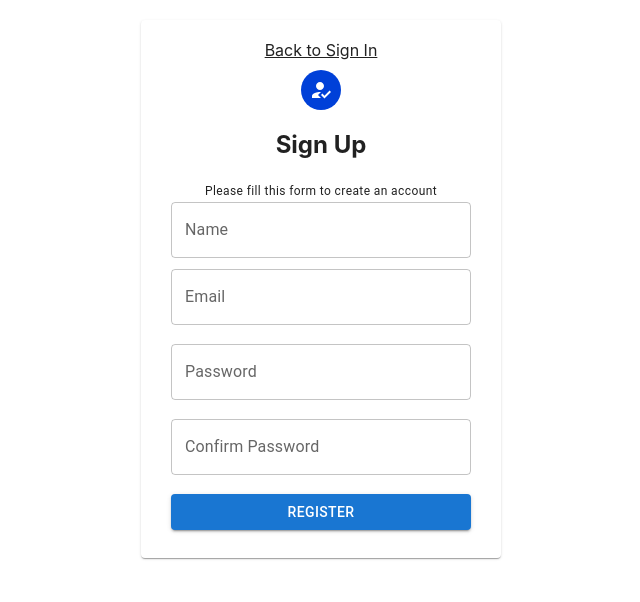
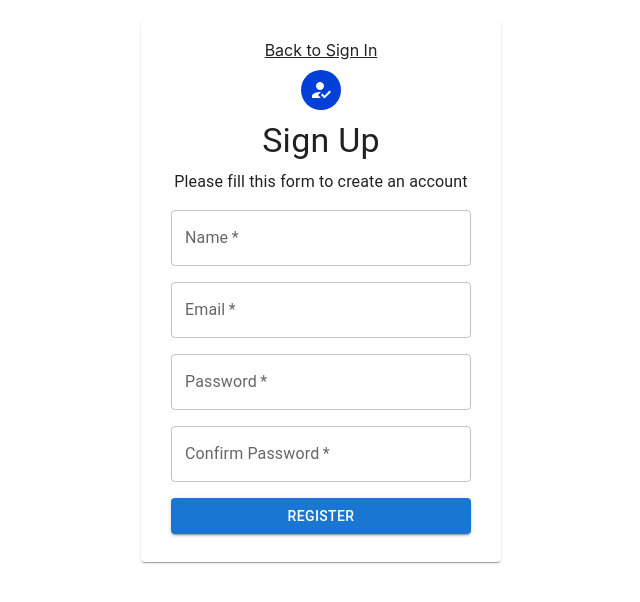
Before and after one commit to TauriR/my-app, a React (Create React App) app: page /signup in a window 1280 px wide. Shown: the top 602 px of the page, without its empty margins (319-959 px from the left). Built offline with nearby package versions, Linux system fonts and the light colour scheme.

Commit message:
changed folder formatting and created dynamic form

```diff
--- a/src/App.js
+++ b/src/App.js
@@ -1,7 +1,7 @@
 import './App.css';
 import React from 'react';
-import Login from './components/login';
-import Signup from './components/signup';
+import Login from './pages/login';
+import Signup from './pages/signup';
 import { Routes, Route } from 'react-router-dom';
 
 
--- /dev/null
+++ b/src/components/loginForm.js
@@ -0,0 +1,9 @@
+export const loginForm = [
+    {
+        name: 'name', placeholder: "Enter your name", required: true, fullWidth: true, label: 'Name',
+    },
+    {
+        name: 'password', placeholder: "Enter your password", required: true, fullWidth: true, label: 'Password',
+    },
+
+]
--- /dev/null
+++ b/src/components/registerFormElements.js
@@ -0,0 +1,14 @@
+export const inputFormElements = [
+    {
+        name: 'name', placeholder: "Enter your name", required: true, fullWidth: true, label: 'Name',
+    },
+    {
+        name: 'email', placeholder: "Enter your email", required: true, fullWidth: true, label: 'Email',
+    },
+    {
+        name: 'password', placeholder: "Enter your password", required: true, fullWidth: true, label: 'Password',
+    },
+    {
+        name: 'confirmPassword', placeholder: "Confirm your password", required: true, fullWidth: true, label: 'Confirm Password',
+    }
+]
--- a/src/components/loggedIn.js
+++ b/src/pages/loggedIn.js
@@ -2,7 +2,7 @@ import { Grid, Paper } from '@mui/material';
 import React from 'react';
 
 const LoggedIn = () => {
-    const paperStyle = { padding: 20, height: '50vh', width: 250, margin: "20px auto" }
+    const paperStyle = { padding: 20, height: '100%', width: 250, margin: "20px auto" }
 
     return (
         <Grid>
--- a/src/components/login.js
+++ b/src/pages/login.js
@@ -1,8 +1,9 @@
 import React from 'react';
 import { Avatar, Button, Grid, Link, Paper, TextField, Typography } from '@mui/material'
 import VpnKeyIcon from '@mui/icons-material/VpnKey';
-import { Formik, Field, Form, ErrorMessage } from 'formik'
+import { Formik, Form } from 'formik'
 import * as Yup from 'yup'
+import { loginForm } from '../components/loginForm';
 
 const Login = () => {
     const paperStyle = { padding: '20px 30px', height: '100%', width: 300, margin: "20px auto" }
@@ -36,8 +37,12 @@ const Login = () => {
                 <Formik initialValues={initialValues} validationSchema={validationSchema} onSubmit={onSubmit}>
                     {(props) => (
                         <Form>
-                            <Field as={TextField} style={textFieldStyle} label='Username' name="username" placeholder='Enter your username' fullWidth  helperText={<ErrorMessage name="username" />} />
-                            <Field as={TextField} style={textFieldStyle} label='Password' name="password" placeholder='Enter your password' type='password' fullWidth  helperText={<ErrorMessage name="password" />} />
+                            {loginForm.map(input =>
+                            <Grid>
+                                <TextField key={input.id} style={textFieldStyle} {...input} />
+                            </Grid>
+                                )}
+
                             <Button type='Submit' variant="contained" disabled={props.isSubmitting}color='primary' style={btnStyle} fullWidth >{props.isSubmitting ? "Loading" : "Sign in"}</Button>
                             <Typography>Do you have Account?
                                 <Link href="/signup"> Register</Link>
--- a/src/components/signup.js
+++ b/src/pages/signup.js
@@ -1,14 +1,17 @@
 import { Avatar, Grid, Paper, TextField, Typography, Button, Link } from '@mui/material';
 import React from 'react';
 import HowToRegIcon from '@mui/icons-material/HowToReg';
-import { Formik, Field, Form, ErrorMessage } from 'formik'
+import { Formik, Form, } from 'formik'
 import * as Yup from 'yup'
+
+import { inputFormElements } from '../components/registerFormElements';
 
 const Signup = () => {
     const paperStyle = { padding: '20px 30px', height: '100%', width: 300, margin: "20px auto" }
     const avatarStyle = { backgroundColor: '#0040D8', margin: 10 }
     const textFieldStyle = { margin: '8px 0' }
     const btnStyle = { margin: '8px 0' }
+
     const initialValues = {
         name: '',
         email: '',
@@ -18,11 +21,12 @@ const Signup = () => {
     const validationSchema = Yup.object().shape({
         name: Yup.string().min(3, "Too Short name").required("Required"),
         email: Yup.string().email("Enter valid email").required("Required"),
-        password: Yup.string().min(8, "Password minimum length should be 8").required("Required"),
+        password: Yup.string().min(6, "Password minimum length should be 6").required("Required"),
         confirmPassword: Yup.string().oneOf([Yup.ref('password')], "Password not matched").required("Required"),
     })
 
     const onSubmit = (values, props) => {
+
         console.log(values)
         setTimeout(() => {
             props.resetForm()
@@ -41,18 +45,24 @@ const Signup = () => {
                     <Avatar style={avatarStyle}>
                         <HowToRegIcon />
                     </Avatar>
-                    <h2>Sign Up</h2>
-                    <Typography variant='caption' gutterBottom>
+                    <Typography variant='h4' style={textFieldStyle} >
+                        Sign Up
+                    </Typography>
+
+                    <Typography style={textFieldStyle} >
                         Please fill this form to create an account
                     </Typography>
                 </Grid>
                 <Formik initialValues={initialValues} validationSchema={validationSchema} onSubmit={onSubmit}>
                     {(props) => (
                         <Form>
-                            <Field as={TextField} name="name" fullWidth label='Name' placeholder="Please enter your name" helperText={<ErrorMessage name="name" />} />
-                            <Field as={TextField} name="email" style={textFieldStyle} fullWidth label='Email' placeholder="Please enter your Email" helperText={<ErrorMessage name="email" />} />
-                            <Field as={TextField} name="password" style={textFieldStyle} fullWidth placeholder="Please enter your password" label='Password' type='password' helperText={<ErrorMessage name="password" />} />
-                            <Field as={TextField} name="confirmPassword" style={textFieldStyle} fullWidth placeholder="Please confirm your password" label='Confirm Password' type='password' helperText={<ErrorMessage name="confirmPassword" />} />
+                            {
+                                inputFormElements.map(input =>
+                                    <Grid>
+                                    <TextField key={input.id} style={textFieldStyle} {...input} />
+                                    </Grid>
+                                )
+                            }
                             <Button type='submit' variant="contained" disabled={props.isSubmitting} color='primary' style={btnStyle} fullWidth> {props.isSubmitting ? "Loading.." : "Register"} </Button>
                         </Form>
                     )}
```
